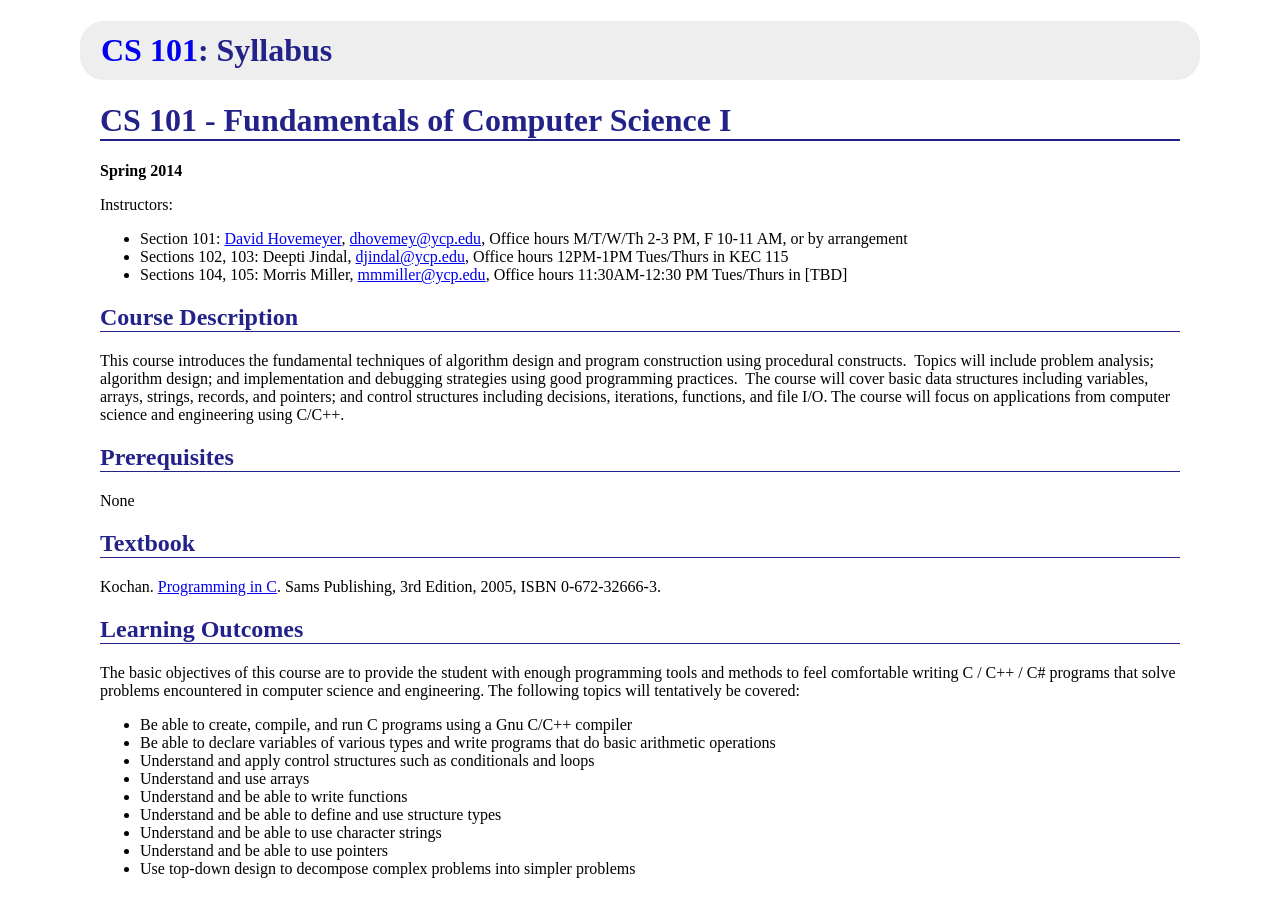
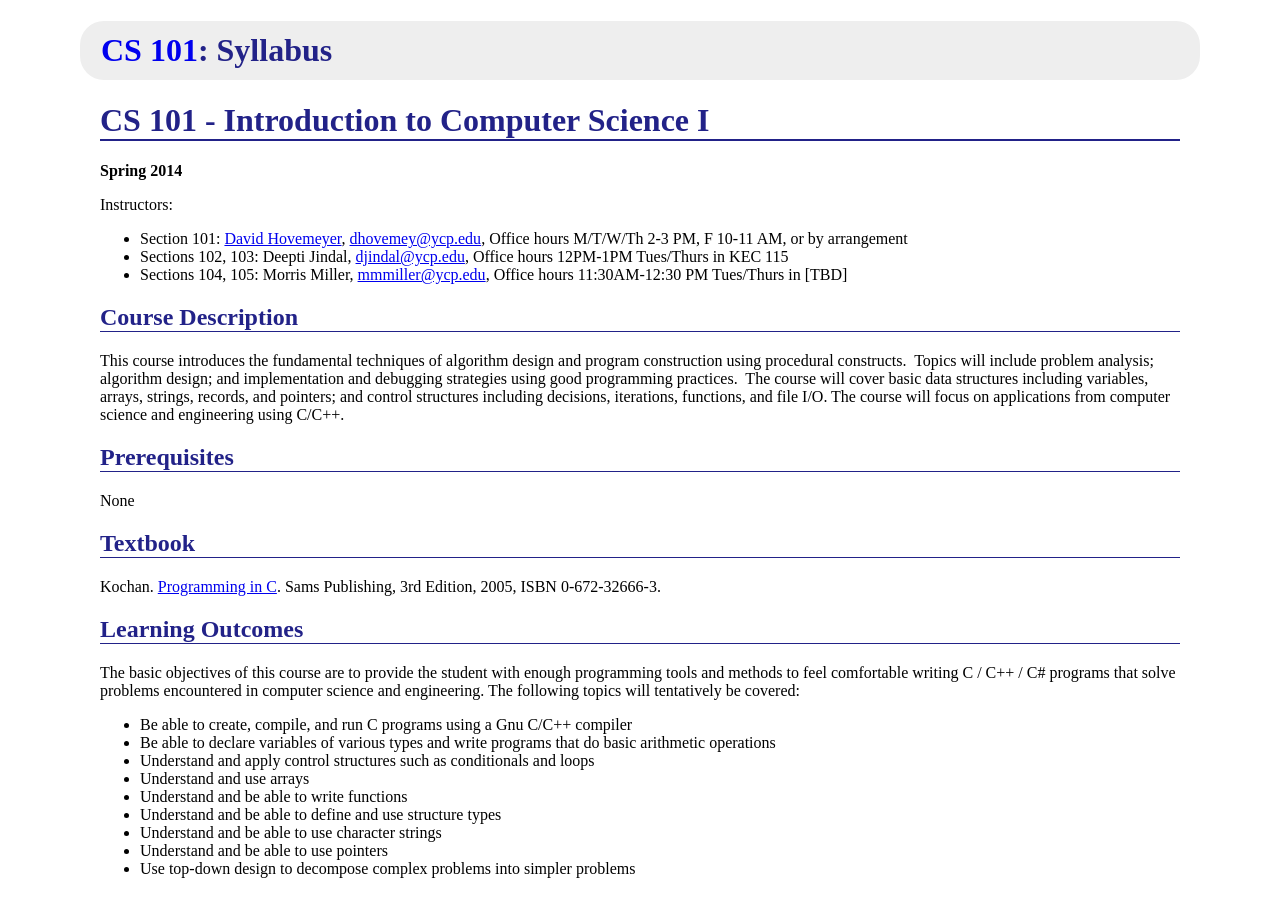
Before and after one commit to ycpcs/cs101-spring2014, a Jekyll site: the page built from syllabus.md, in a window 1280 px wide and 900 px high. Built offline with Jekyll 4.4.1, drawn with Linux system fonts in a browser that asks for light colours; Markdown is read by kramdown in place of the engine named in the settings.

Commit message:
correct the course name :-)

```diff
--- a/syllabus.md
+++ b/syllabus.md
@@ -3,7 +3,7 @@ layout: default
 title: Syllabus
 ---
 
-CS 101 - Fundamentals of Computer Science I
+CS 101 - Introduction to Computer Science I
 ===========================================
 
 **Spring 2014**
```
